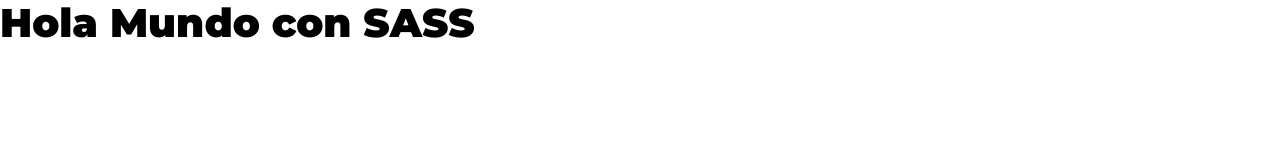
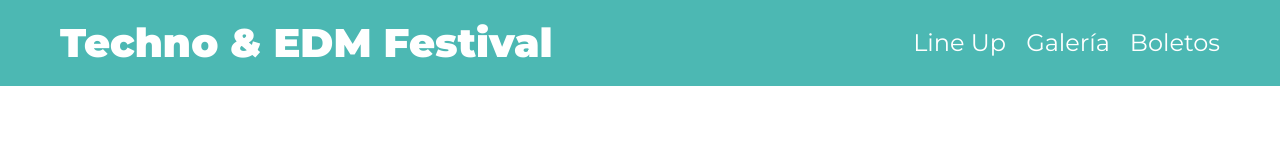
Before and after one commit to rvaldez20/music-fest, a website: page index.html in a window 1280 px wide. Drawn offline with nearby package versions, Linux system fonts and the light colour scheme; files that its build step writes are made by us from their sources.

Commit message:
[ADD] create dir layout for include the styles of header in own file

```diff
--- a/index.html
+++ b/index.html
@@ -18,6 +18,16 @@
 
 </head>
 <body>
-   <h1>Hola Mundo con SASS</h1>
+   <header class="header">
+      <div class="contenedor contenido-header">
+         <h1>Techno & EDM Festival</h1>
+
+         <nav class="navegacion-principal">
+            <a href="#">Line Up</a>
+            <a href="#">Galería</a>
+            <a href="#">Boletos</a>
+         </nav>
+      </div>
+   </header>
 </body>
 </html>
--- a/src/scss/app.scss
+++ b/src/scss/app.scss
@@ -1 +1,2 @@
 @forward 'base';
+@forward 'layout';
--- /dev/null
+++ b/src/scss/layout/header.scss
@@ -0,0 +1,31 @@
+@use 'base/variables' as v;
+
+.header {
+   background-color: v.$green;
+
+   .contenido-header {
+      padding: 2rem;
+      display: flex;
+      justify-content: space-between;
+      align-items: center;
+   }
+
+   h1 {
+      color: v.$white;
+      margin: 0;
+   }
+}
+
+.navegacion-principal {
+   display: flex;
+   gap: 2rem;
+
+   a {
+      color: v.$white;
+      font-size: 2.4rem;
+
+      &:hover {
+         color: v.$yellow;
+      }
+   }
+}
--- /dev/null
+++ b/src/scss/layout/index.scss
@@ -0,0 +1 @@
+@forward 'header';
```
